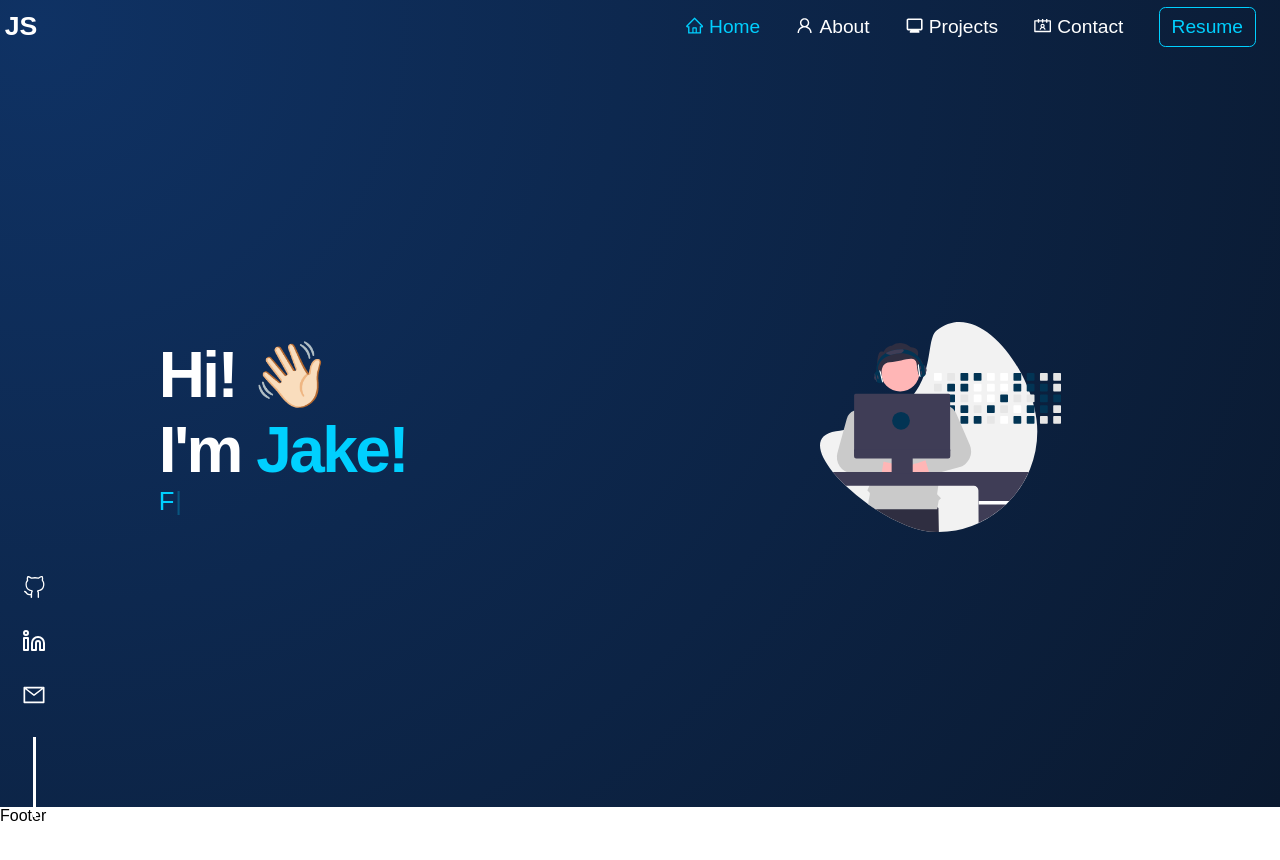
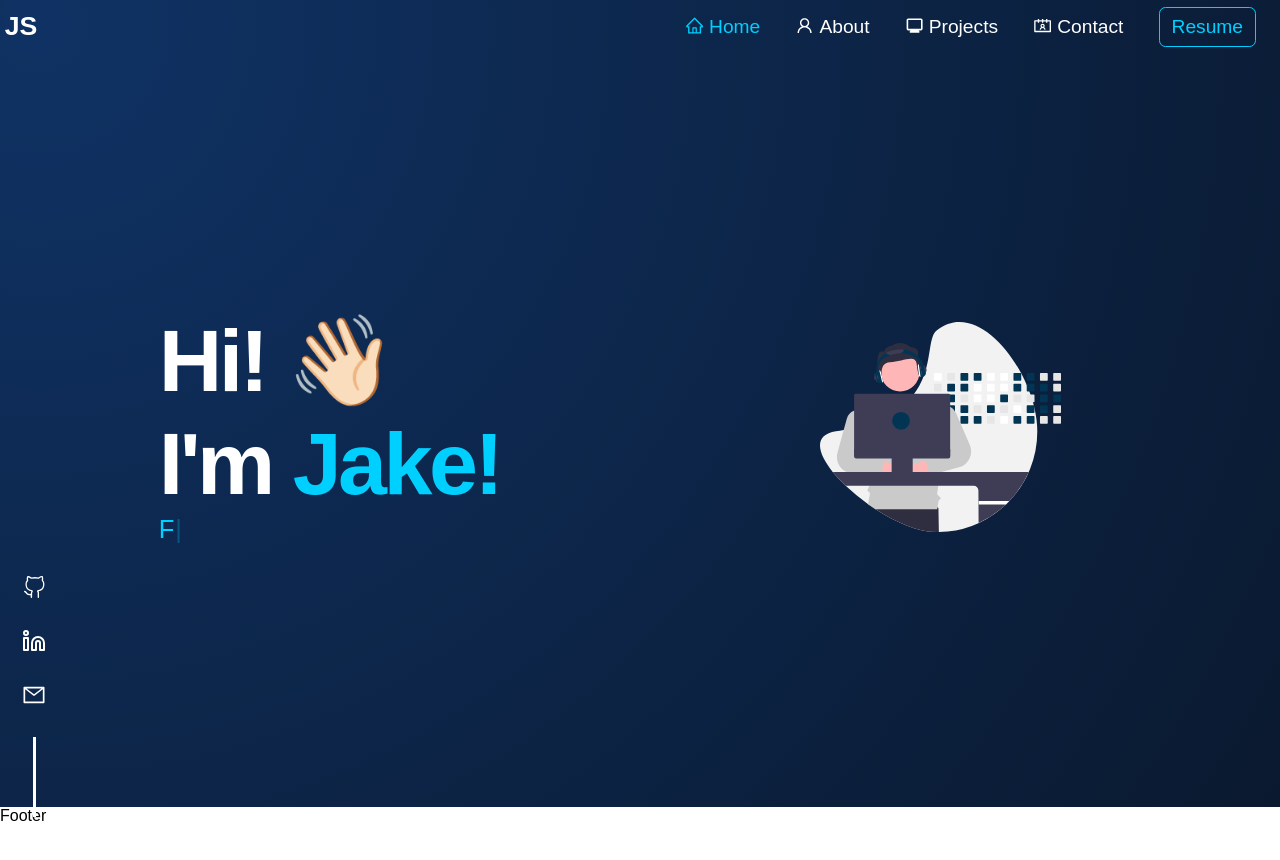
Before and after one commit to JSchoonbrood/Portfolio, a React (Create React App) app: page / in a window 1280 px wide. Shown: the top 860 px of the page. Built offline with nearby package versions, Linux system fonts and the light colour scheme.

Commit message:
New font implementation

```diff
--- a/src/components/hero/hero.scss
+++ b/src/components/hero/hero.scss
@@ -17,8 +17,8 @@
   padding-left: 10%;
   h1 {
     font-family: var(--font-family);
-    font-weight: variables.$title-font-weight;
-    font-size: variables.$title-font-size;
+    font-weight: variables.$hero-font-weight;
+    font-size: variables.$hero-font-size;
     color: variables.$text-color-default;
     letter-spacing: -0.04em;
     span {
```
